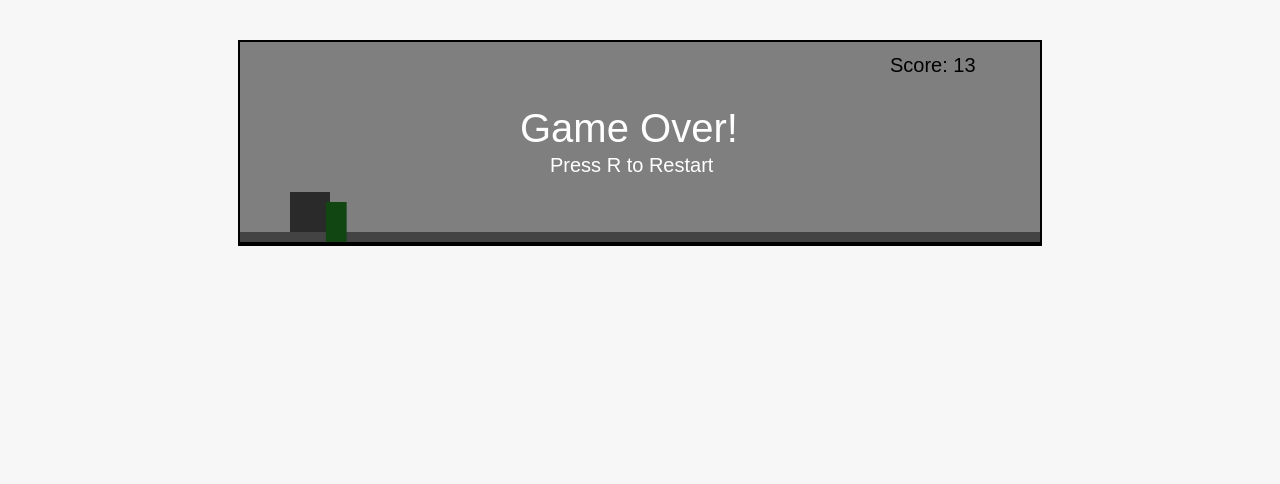
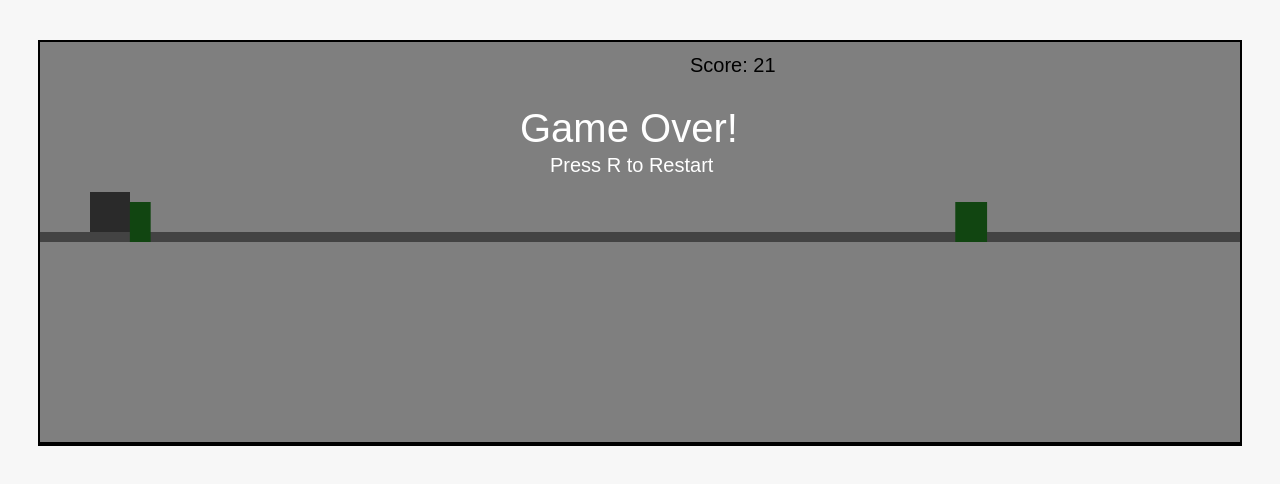
Before and after one commit to FISHerBRick/fish-runner, a plain HTML site: page index.html in a window 1280 px wide. Drawn offline with Linux system fonts and the light colour scheme.

Commit message:
Update index.html

```diff
--- a/index.html
+++ b/index.html
@@ -19,7 +19,7 @@
   </style>
 </head>
 <body>
-  <canvas id="game" width="800" height="200"></canvas>
+  <canvas id="game" width="1200" height="400"></canvas>
   <script src="game.js"></script>
 </body>
 </html>
```
